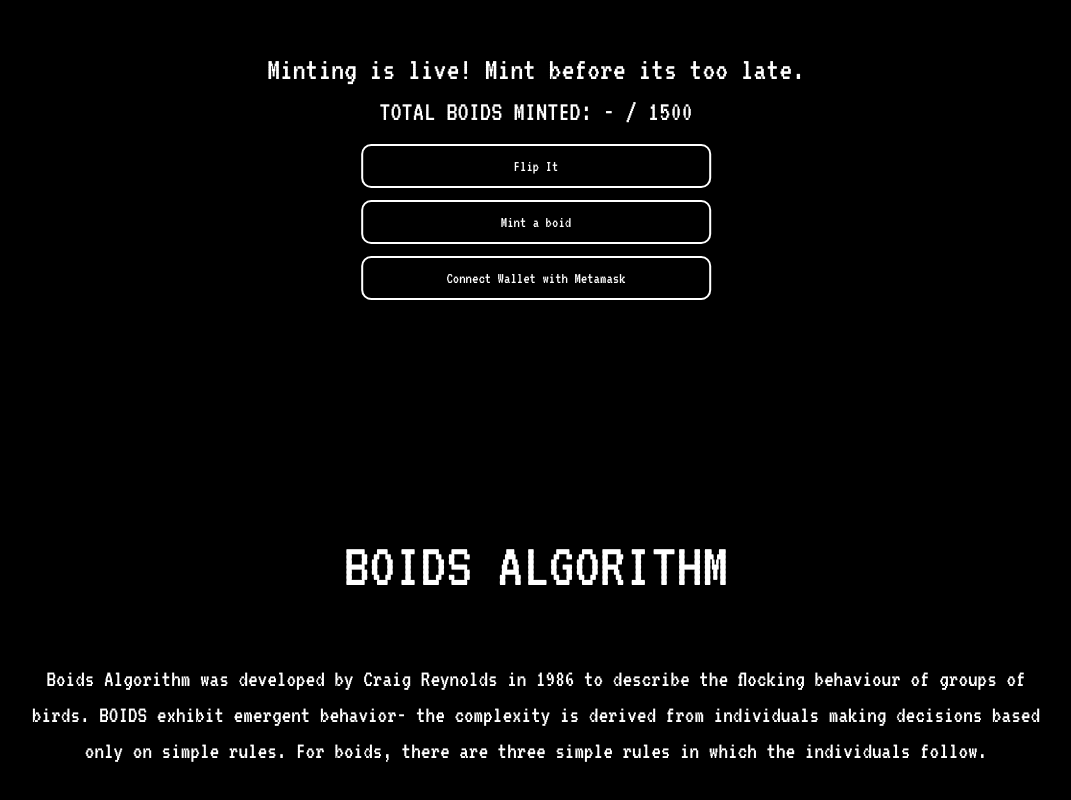
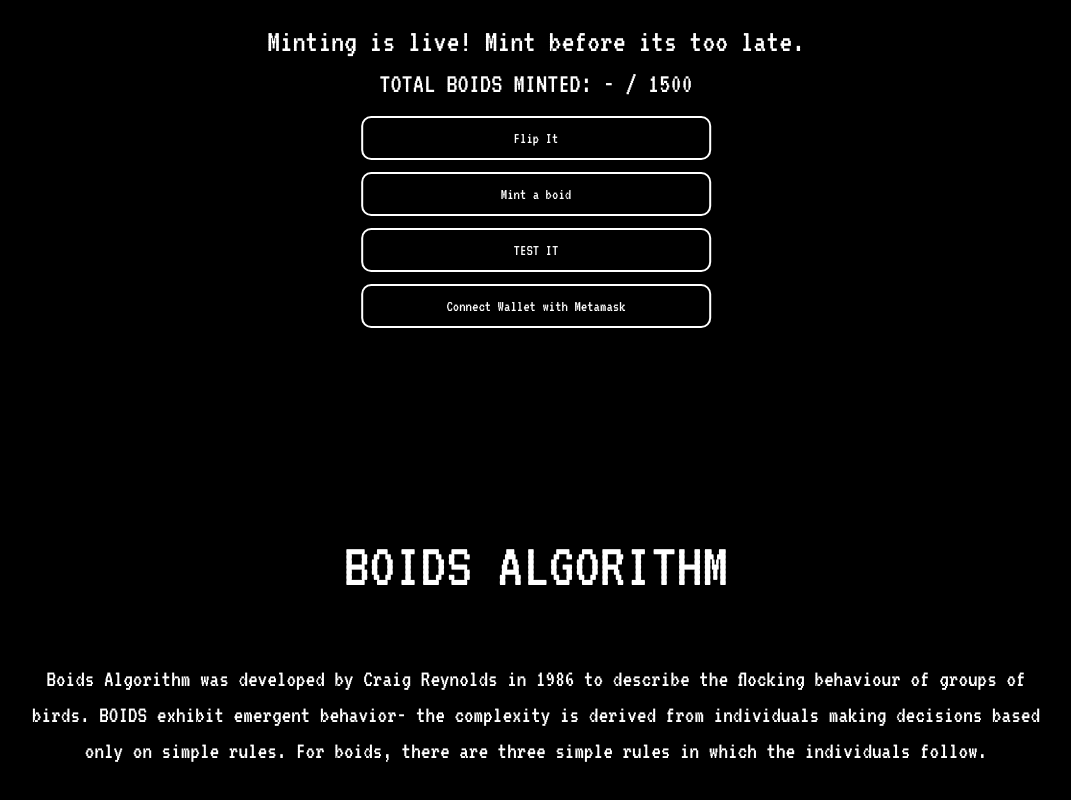
Before and after one commit to ham-evans/BOID_NFT, a React (Create React App) app: page / in a window 1280 px wide. Shown: the part 972-1772 px from the top of the page, without its empty margins (104-1175 px from the left). Built offline with nearby package versions, Linux system fonts and the light colour scheme.

Commit message:
deploy issues test 2

```diff
--- a/src/components/Mint.js
+++ b/src/components/Mint.js
@@ -99,6 +99,10 @@ export default function Mint () {
         }
     }
 
+    async function test () {
+        console.log("THIS IS THE TEST: ", window.ethersProvider, totalSupply, boidPrice, saleStarted)
+    }
+
     return (
         <div className="bar__wrapper" id="mint">
             <div className="bar">
@@ -107,7 +111,7 @@ export default function Mint () {
                     <h3>TOTAL BOIDS MINTED:  <span> {!signedIn ?  <>-</>  :  <>{totalSupply}</> } / 1500</span></h3>
                     <button onClick={flipSaleState}>Flip It</button>
                     <button onClick={() => mintBoid(1)}>Mint a boid</button>
-
+                    <button onClick={test}>TEST IT</button>
                     {!signedIn ? <button onClick={signIn}>Connect Wallet with Metamask</button>
                         : <button onClick={signOut}>Wallet Connected: {walletAddress} Click to sign out</button>
                     }
```
